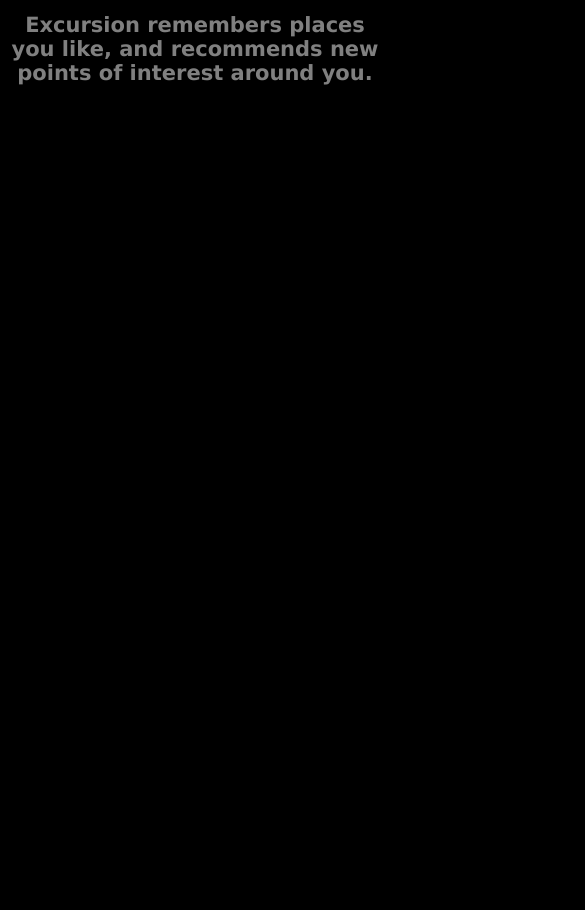
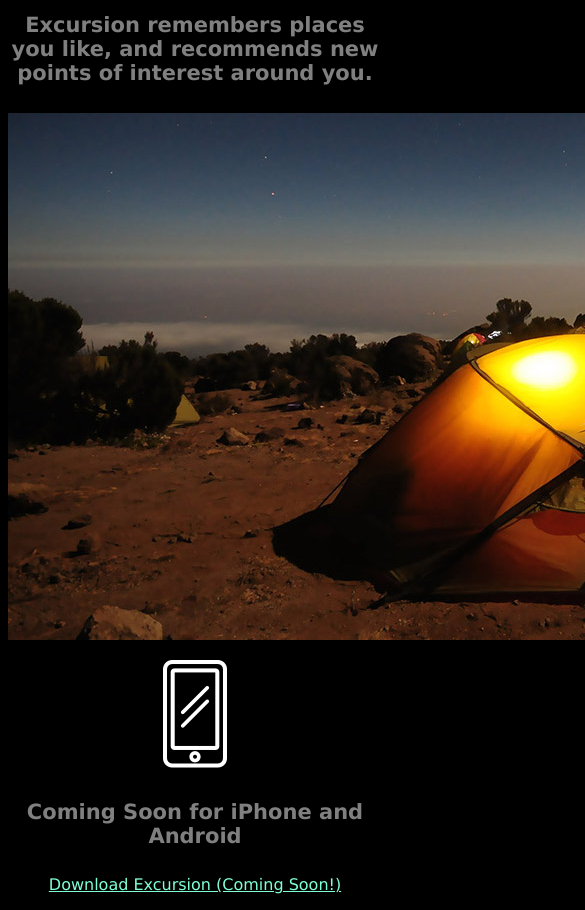
Before and after one commit to davidscate/excursion, a plain HTML site: page index.html in a window 390 px wide. Shown: the part 643-1553 px from the top of the page, 585 px wide, since content can reach past the window. Before the commit the page ends 844 px from the top, so only its background shows below. Drawn offline with Linux system fonts and the light colour scheme.

Commit message:
added camp and phone images and cta link

```diff
--- a/index.html
+++ b/index.html
@@ -15,5 +15,9 @@
     </video>
     <h2 class="header--secondary">Your personal travel guide</h2>
     <h4 class="header--sub-header">Excursion remembers places you like, and recommends new points of interest around you.</h4>
+    <p><img src="resources/images/camp.jpg"></p>
+    <p><img src="resources/images/phone.png"></p>
+    <h4 class="header--sub-header">Coming Soon for iPhone and Android</h4>
+    <p><a class="link--cta" href="#">Download Excursion (Coming Soon!)</a></p>
 </body>
 </html>
```
